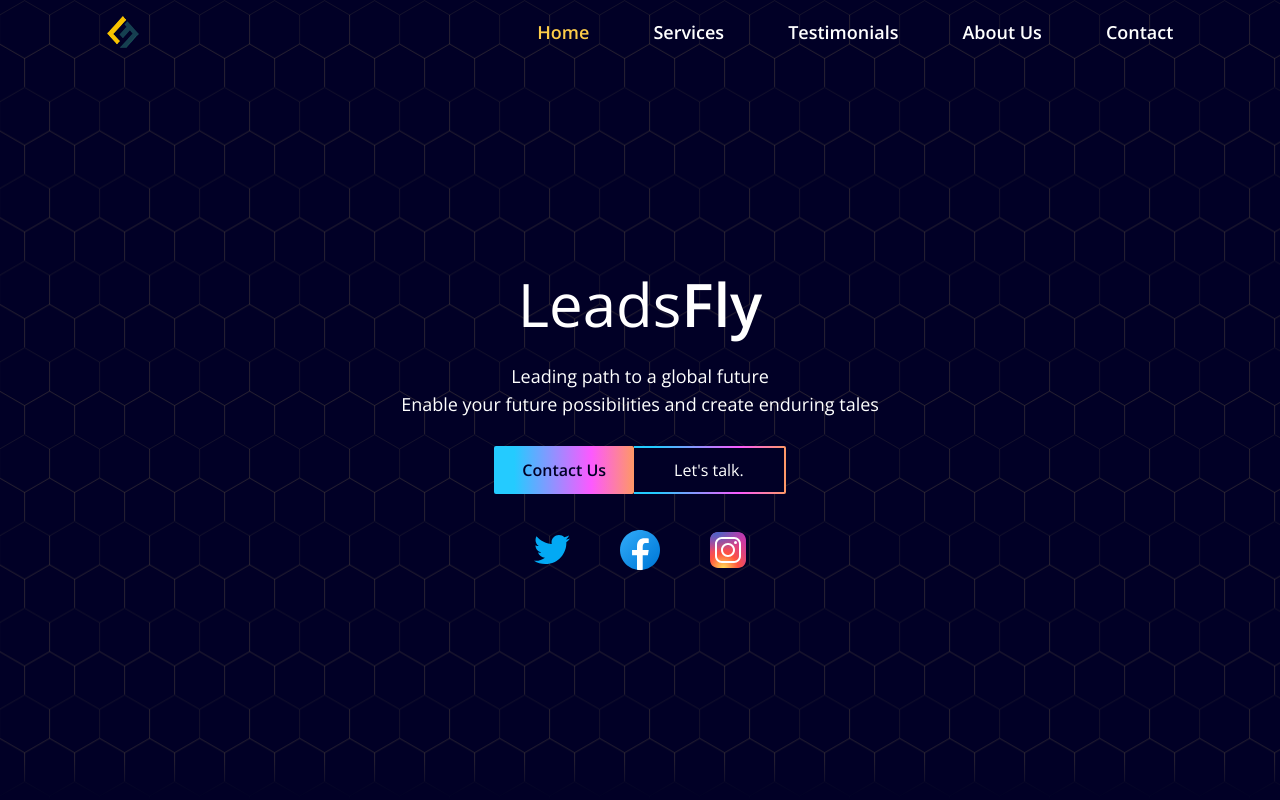
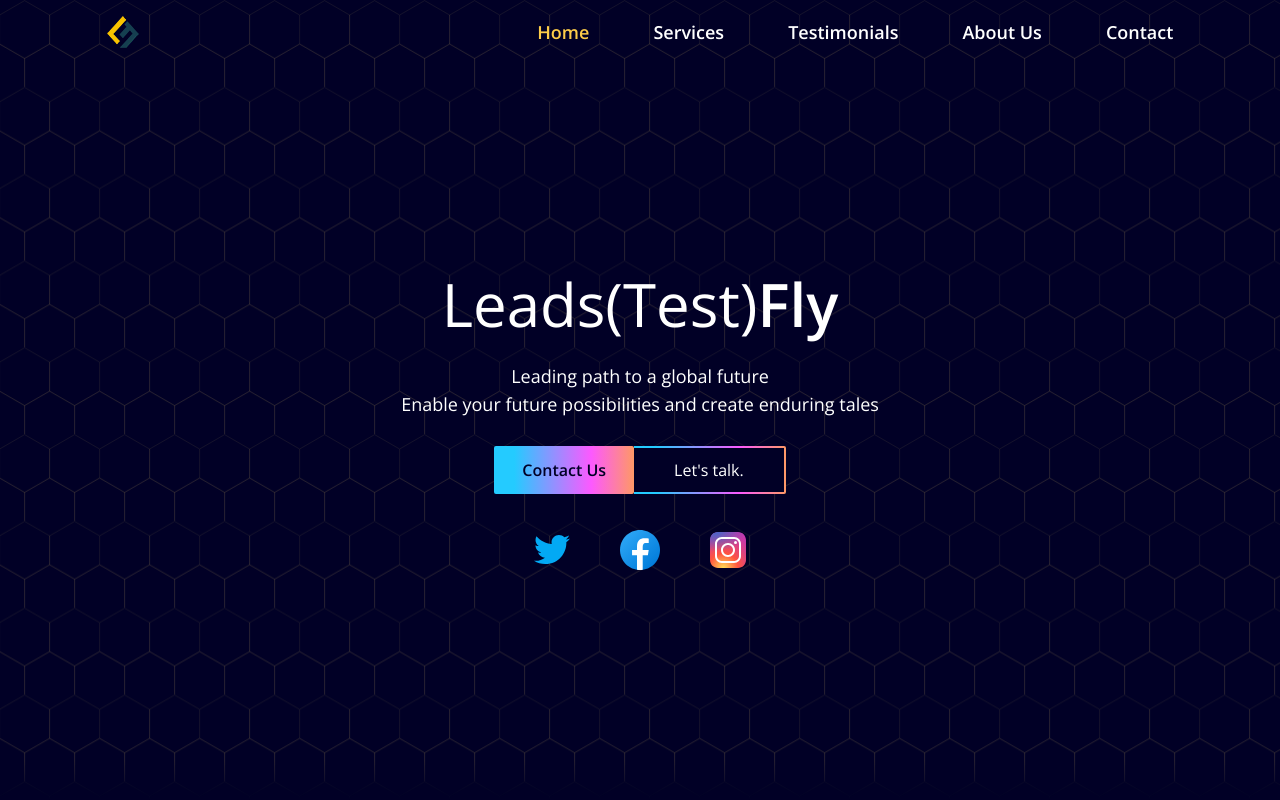
Before and after one commit to leadsfly/leadsfly, a Next.js app: page / in a window 1280 px wide. Shown: the top 800 px of the page. Built offline with nearby package versions, Linux system fonts and the light colour scheme.

Commit message:
done last before

```diff
--- a/scenes/Landing.tsx
+++ b/scenes/Landing.tsx
@@ -28,7 +28,7 @@ const Landing = ({ setSelectedPage }: any) => {
       <div className="z-30  basis-6/6 ss:basis-3/6 mt-12 ">
         <div>
           <p className="text-5xl md:text-6xl font-playfair z-10 text-center md:text-center">
-            Leads
+            Leads(Test)
             <span
               className="xs:relative xs:text-white xs:font-semibold z-20
               before:absolute before:-left-[25px] before:-top-[70px] before:z-[-1] xs:before:overflow-hidden xs:before:width	"
```
